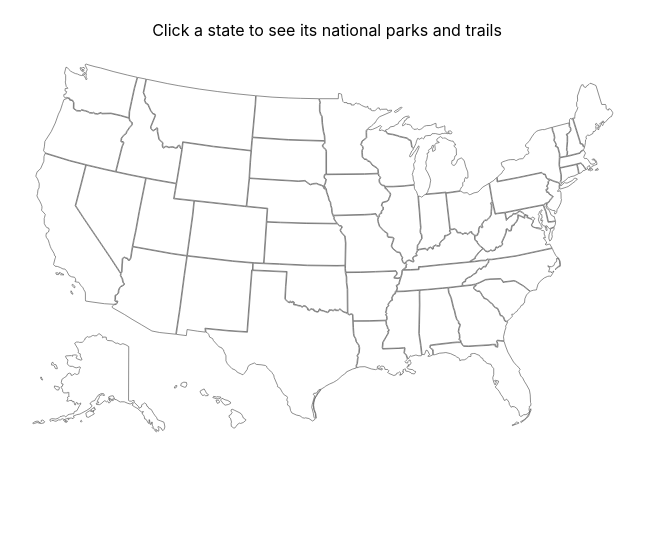
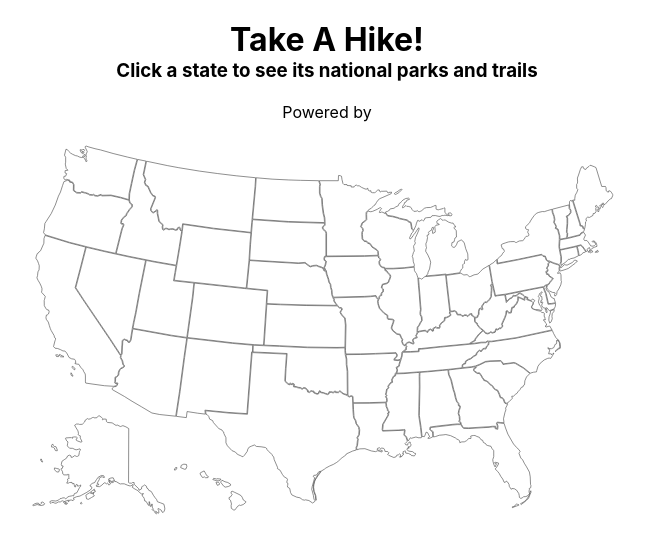
Before and after one commit to irene-rojas/national-parks, a React (Create React App) app: page / in a window 1280 px wide. Shown: the top 552 px of the page, without its empty margins (313-958 px from the left). Built offline with nearby package versions, Linux system fonts and the light colour scheme.

Commit message:
some styling

```diff
--- a/src/App.css
+++ b/src/App.css
@@ -1,4 +1,8 @@
 @media (min-width: 769px) {
+
+    h1, h3 {
+        margin: 0px;
+    }
 
     .App {
         display: grid;
--- a/src/App.js
+++ b/src/App.js
@@ -26,7 +26,10 @@ function App() {
     <div className="App">
 
         <div className="header">
-            Click a state to see its national parks and trails
+            <h1>Take A Hike!</h1>
+            <h3>Click a state to see its national parks and trails</h3>
+            <br/>
+            Powered by
         </div>
 
         <div className="mapDiv">
--- a/src/components/Park/Park.css
+++ b/src/components/Park/Park.css
@@ -13,6 +13,11 @@
     .clamp-lines__button {
         /* border: hidden; */
         margin: 2px;
+        background: none;
+        border: 0;
+        color: red;
+        cursor: pointer;
+        padding: 0;
     }
 
     #clamped-content-readMore {
--- a/src/components/Park/Park.js
+++ b/src/components/Park/Park.js
@@ -9,13 +9,13 @@ const Park = (props) => {
             {
                 props.images.length && <img className="parkImages" src={props.images[0].url} alt={props.images[0].title}/>
             }
-
             <br/>
-            Park Name: {props.fullName}
+            <br/>
+            {props.fullName}
             <br/>
             Location: {props.location}
             <br/>
-
+            <br/>
             <ClampLines
                 text={props.description}
                 id="readMore"
@@ -26,6 +26,7 @@ const Park = (props) => {
                 className="readMoreText"
                 innerElement="p"
             />
+            <br/>
             <a href={props.url} target="_blank" rel="noopener noreferrer">{props.url}</a>
 
         </div>
```
